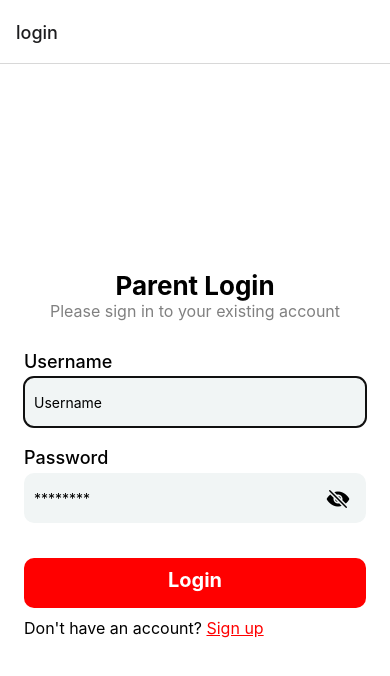
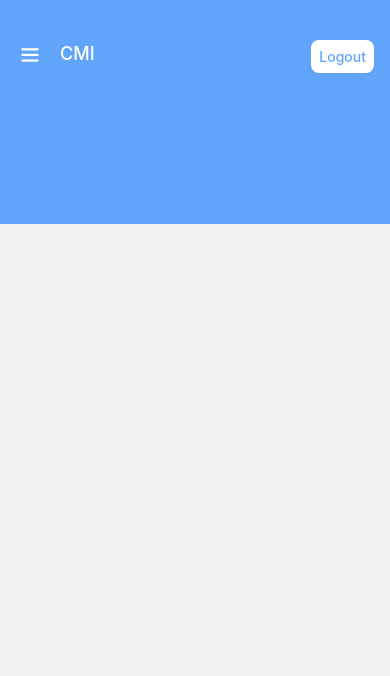
Before and after one commit to Sourav8921/edu-cloud, a React Native app: screen /Home in a window 390 px wide. Shown: the top 676 px of the page. Built offline with nearby package versions, Linux system fonts and the light colour scheme.

Commit message:
Created Home screen and added nativewind to project

```diff
--- a/App.js
+++ b/App.js
@@ -1,13 +1,15 @@
 import LoginScreen from './src/screens/LoginScreen';
 import { NavigationContainer } from '@react-navigation/native';
 import { createNativeStackNavigator } from '@react-navigation/native-stack';
+import HomeScreen from './src/screens/HomeScreen';
 
 export default function App() {
   const Stack = createNativeStackNavigator();
   return (
     <NavigationContainer>
-      <Stack.Navigator>
-        <Stack.Screen name='login' component={LoginScreen}/>
+      <Stack.Navigator screenOptions={{ headerShown: false }}>
+        <Stack.Screen name='Login' component={LoginScreen}/>
+        <Stack.Screen name='Home' component={HomeScreen}/>
       </Stack.Navigator>
     </NavigationContainer>
   );
--- a/app.json
+++ b/app.json
@@ -26,7 +26,7 @@
     },
     "extra": {
       "eas": {
-        "projectId": "6f5ff9f6-21c2-43d0-a8c8-7f6d66723fd7"
+        "projectId": "4c9a366b-19ef-4e9f-8efa-4437d4466a33"
       }
     }
   }
--- a/babel.config.js
+++ b/babel.config.js
@@ -2,5 +2,6 @@ module.exports = function(api) {
   api.cache(true);
   return {
     presets: ['babel-preset-expo'],
+    plugins: ["nativewind/babel"],
   };
 };
--- /dev/null
+++ b/src/screens/HomeScreen.js
@@ -0,0 +1,23 @@
+import { View, Text, SafeAreaView, TouchableOpacity } from 'react-native'
+import React from 'react'
+import { StatusBar } from 'expo-status-bar'
+import EvilIcons from '@expo/vector-icons/EvilIcons';
+
+export default function HomeScreen() {
+  return (
+    <SafeAreaView className="flex-1">
+        <StatusBar style='light'/>
+        <View className="bg-blue-400 h-56 p-4">
+            <View className="flex-row mt-6 justify-between ">
+                <View>
+                  <EvilIcons name="navicon" size={28} color="white" />
+                </View>
+                <Text className="text-white flex-1 ml-4 font-medium text-lg">CMI</Text>
+                <TouchableOpacity className="bg-white p-2 rounded-lg">
+                  <Text className="text-blue-400 font-medium">Logout</Text>
+                </TouchableOpacity>
+            </View>
+        </View>
+    </SafeAreaView>
+  )
+}
--- a/src/screens/LoginScreen.js
+++ b/src/screens/LoginScreen.js
@@ -13,7 +13,7 @@ import {
 import { useRef, useState } from "react";
 import Ionicons from "@expo/vector-icons/Ionicons";
 
-export default function LoginScreen() {
+export default function LoginScreen({navigation}) {
   const firstRef = useRef(null);
   const secondRef = useRef(null);
 
@@ -90,7 +90,7 @@ export default function LoginScreen() {
             </View>
           </View>
         </View>
-        <TouchableOpacity style={styles.button}>
+        <TouchableOpacity style={styles.button} onPress={() => navigation.navigate("Home")}>
           <Text style={styles.btnText}>Login</Text>
         </TouchableOpacity>
 
--- /dev/null
+++ b/tailwind.config.js
@@ -0,0 +1,8 @@
+/** @type {import('tailwindcss').Config} */
+module.exports = {
+  content: ["./App.{js,jsx,ts,tsx}", "./src/screens/**/*.{js,jsx,ts,tsx}"],
+  theme: {
+    extend: {},
+  },
+  plugins: [],
+};
```
Also changed, not shown: package.json (+5 -3 lines), 1 other file (tests, documents, lock files or other folders).
